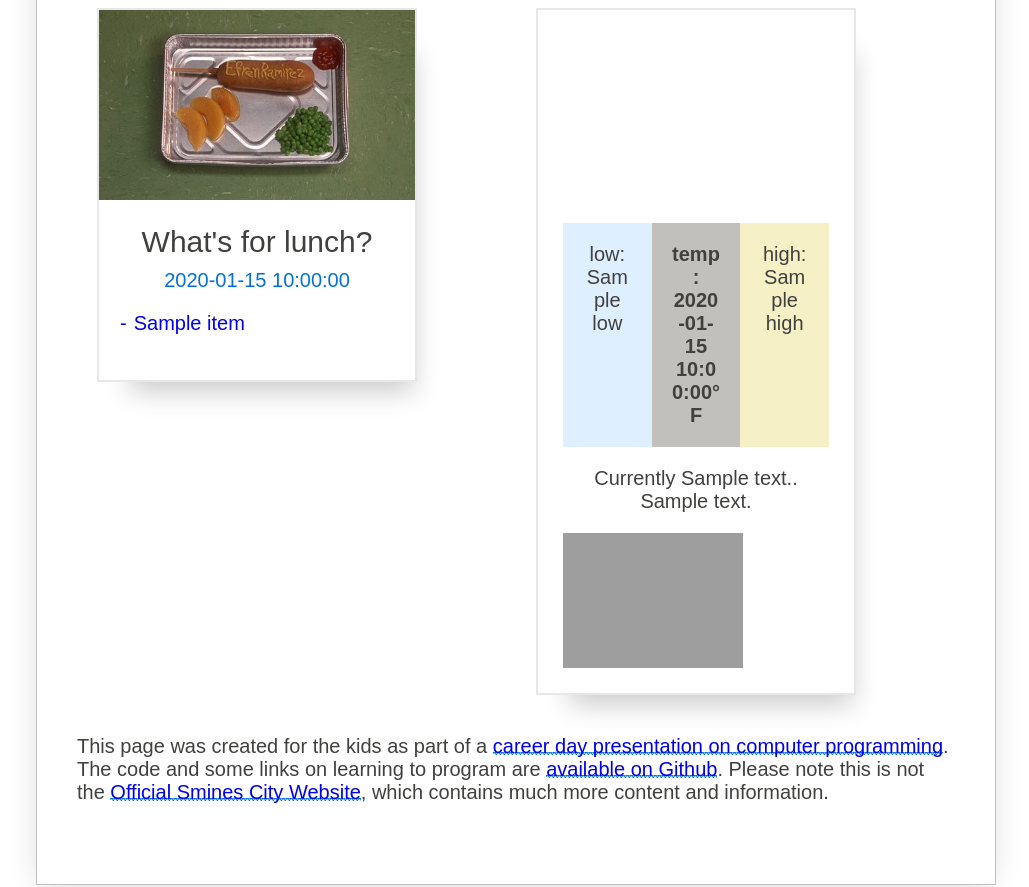
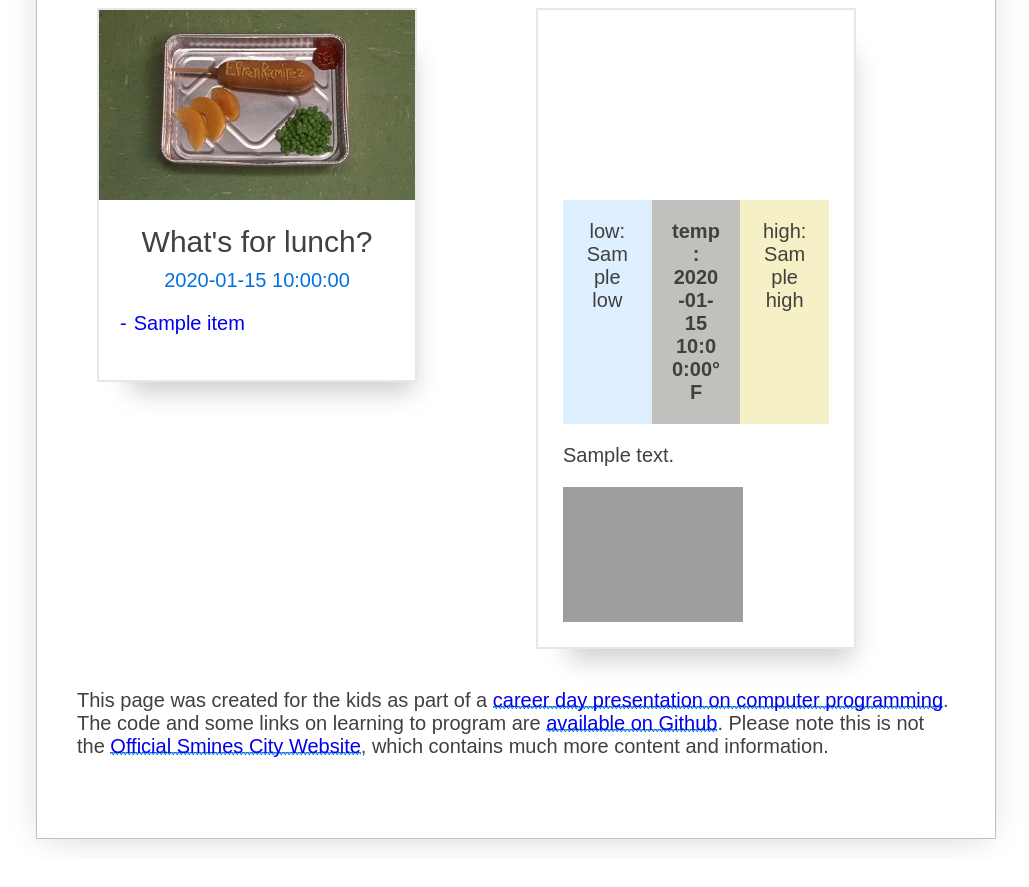
Before and after one commit to ekingery/How-To-Program-a-Computer, a Flask app: template templates/index.html in a window 1280 px wide. Shown: the part 460-1347 px from the top of the page, without its empty margins (124-1153 px from the left). After the commit the page ends 1307 px from the top, so only its background shows below. Run offline with Flask 2, Linux system fonts and the light colour scheme; the template is opened without the code that fills it: most values are stand-ins (such as "Sample title", 1, 10 or a date in 2020); some web fonts are replaced; grey boxes are pictures that could not be loaded.

Commit message:
tweaks to weather summary

```diff
--- a/app.py
+++ b/app.py
@@ -39,11 +39,14 @@ def homepage():
         'high': int(nextday.d['temperatureMax']),
         'low': int(nextday.d['temperatureMin'])
     }
+    summary = 'Currently ' + current.summary + '. ' + \
+        hourly.summary + '. ' + daily.summary
 
     # Return the html markup we use to serve the page
     return render_template(
-        'index.html', date=formatted_date, menu_items=items,
-        hourly_weather=hourly, current_weather=current, temp=temp
+        'index.html', date=formatted_date, menu_items=items, temp=temp,
+        weather_icon=current.icon, weather_summary=summary,
+        current_summary=current.summary
     )
 
 
--- a/templates/index.html
+++ b/templates/index.html
@@ -38,13 +38,14 @@
 				<!-- Weather card -->
 				<div class="col-fill col">
 					<div class="card" style="width: 16rem;">
-						<div class="card-body" style="text-align:center">
-							<!-- skycons: https://github.com/darkskyapp/skycons -->
-							<canvas class="{{hourly_weather.icon}}" width="160" height="160"></canvas>
-              <br /> <br />
+						<div class="card-body">
+						  <div class="center-canvas" style="text-align:center">
+							  <!-- skycons: https://github.com/darkskyapp/skycons -->
+							  <canvas class="{{weather_icon}}" width="160" height="160"></canvas>
+              </div>
               <h4 class="card-title"
-                popover="{{current_weather.summary}}" popover-position="top">How's the Weather?</h4>
-              <div class="row">
+                popover="{{current_summary}}" popover-position="top">How's the Weather?</h4>
+              <div class="row" style="text-align:center">
                 <div class="col-4 col background-secondary">
                   low: {{temp['low']}}
                 </div>
@@ -55,9 +56,7 @@
                   high: {{temp['high']}}
                 </div>
               </div>
-							<p class="card-text">
-                Currently {{current_weather.summary}}. {{hourly_weather.summary}}
-              </p>
+              <p class="card-text">{{weather_summary}}</p>
 							<a href="https://darksky.net/poweredby/">
 								<img class="image-bottom" width="180px" height="40px" src="https://darksky.net/dev/img/attribution/poweredby-oneline.png"/>
 							</a>
```
